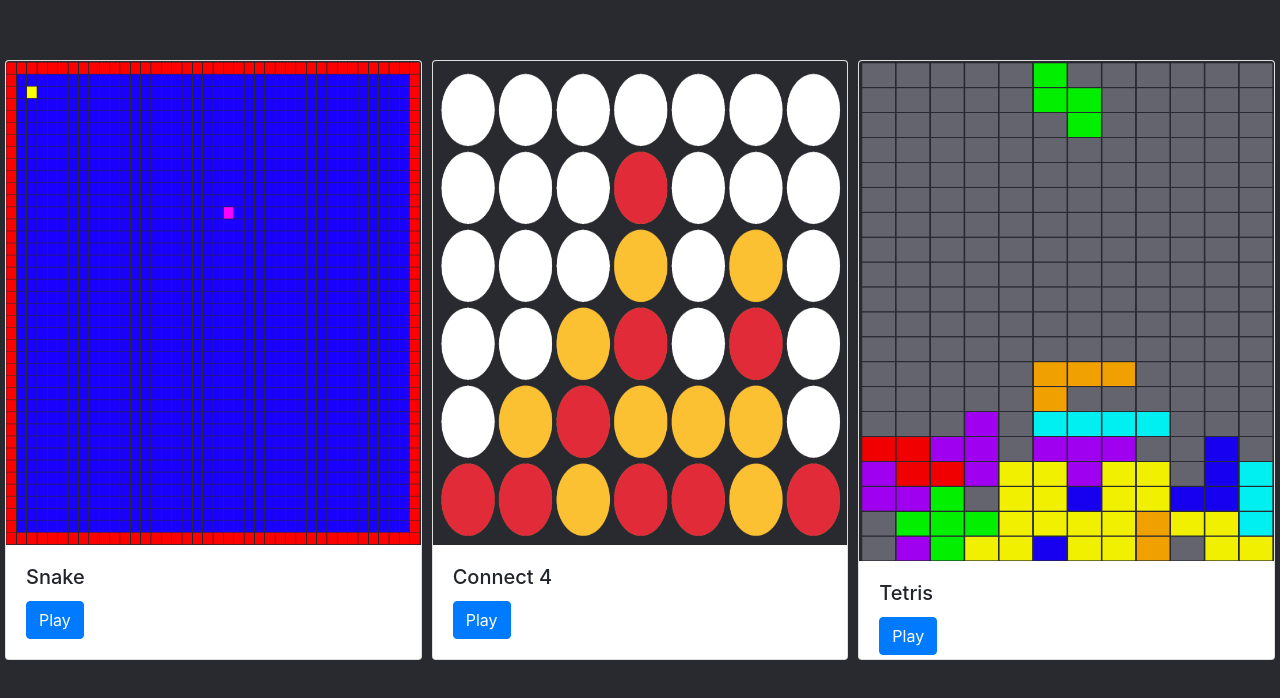
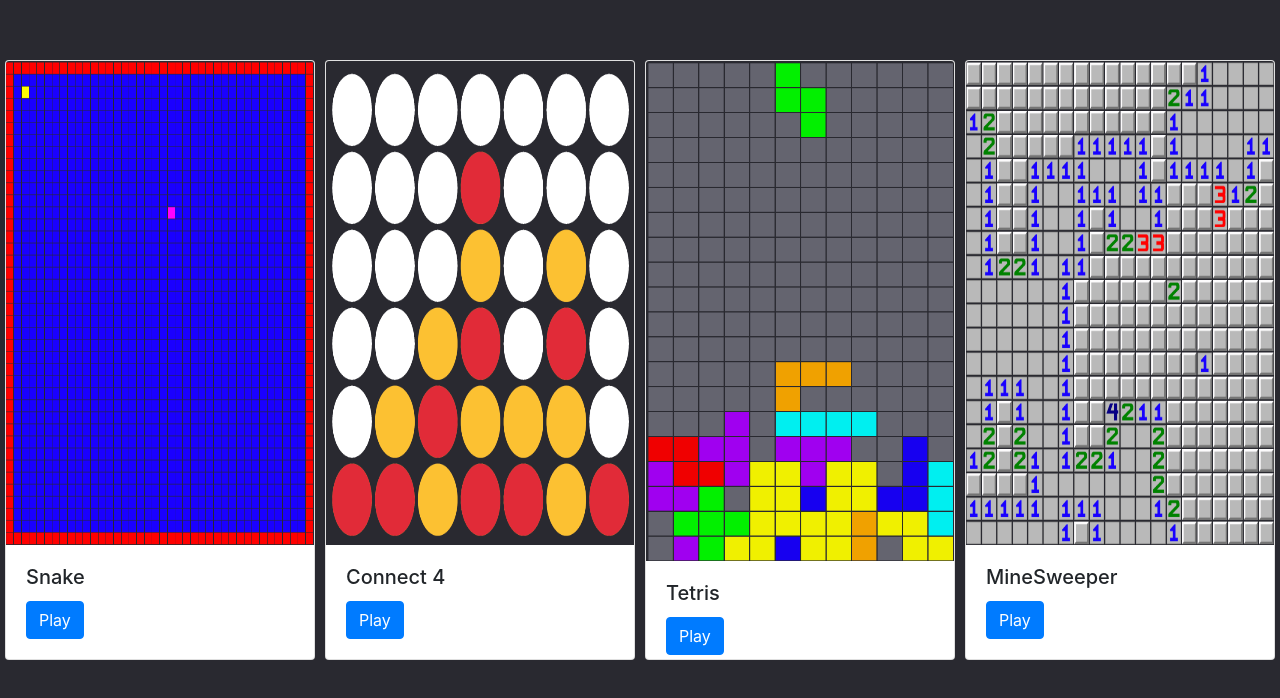
Before and after one commit to pranavt61/Portfolio, a React (Create React App) app: page / in a window 1280 px wide. Shown: the part 840-1538 px from the top of the page. Built offline with nearby package versions, Linux system fonts and the light colour scheme.

Commit message:
Added minesweeper flaggs; added minesweeper to landing page

```diff
--- a/src/pages/landing/index.js
+++ b/src/pages/landing/index.js
@@ -66,6 +66,20 @@ class App extends React.Component {
                 </Button>
               </Card.Body>
             </Card>
+            <Card className="selection-card">
+              <Card.Img
+                className="selection-card-img"
+                variant="top"
+                src={require("./res/minesweeper.png")} />
+              <Card.Body className="selection-card-body">
+                <Card.Title>MineSweeper</Card.Title>
+                <Button
+                  onClick={() => this.changePage('minesweeper')}
+                  variant="primary">
+                  Play
+                </Button>
+              </Card.Body>
+            </Card>
           </div>
         </div>
       </div>
```
Also changed, not shown: src/pages/landing/res/minesweeper.png (added).
